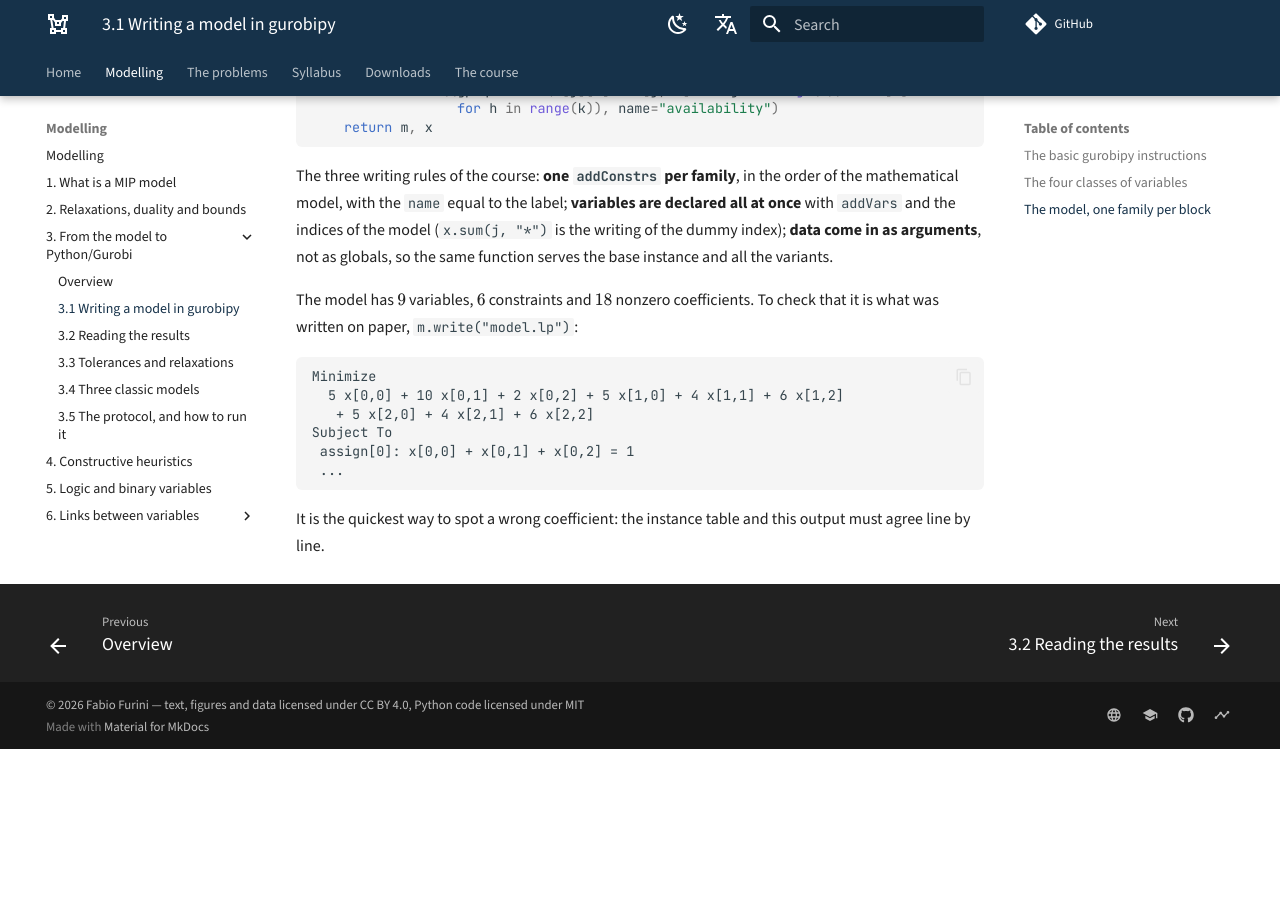
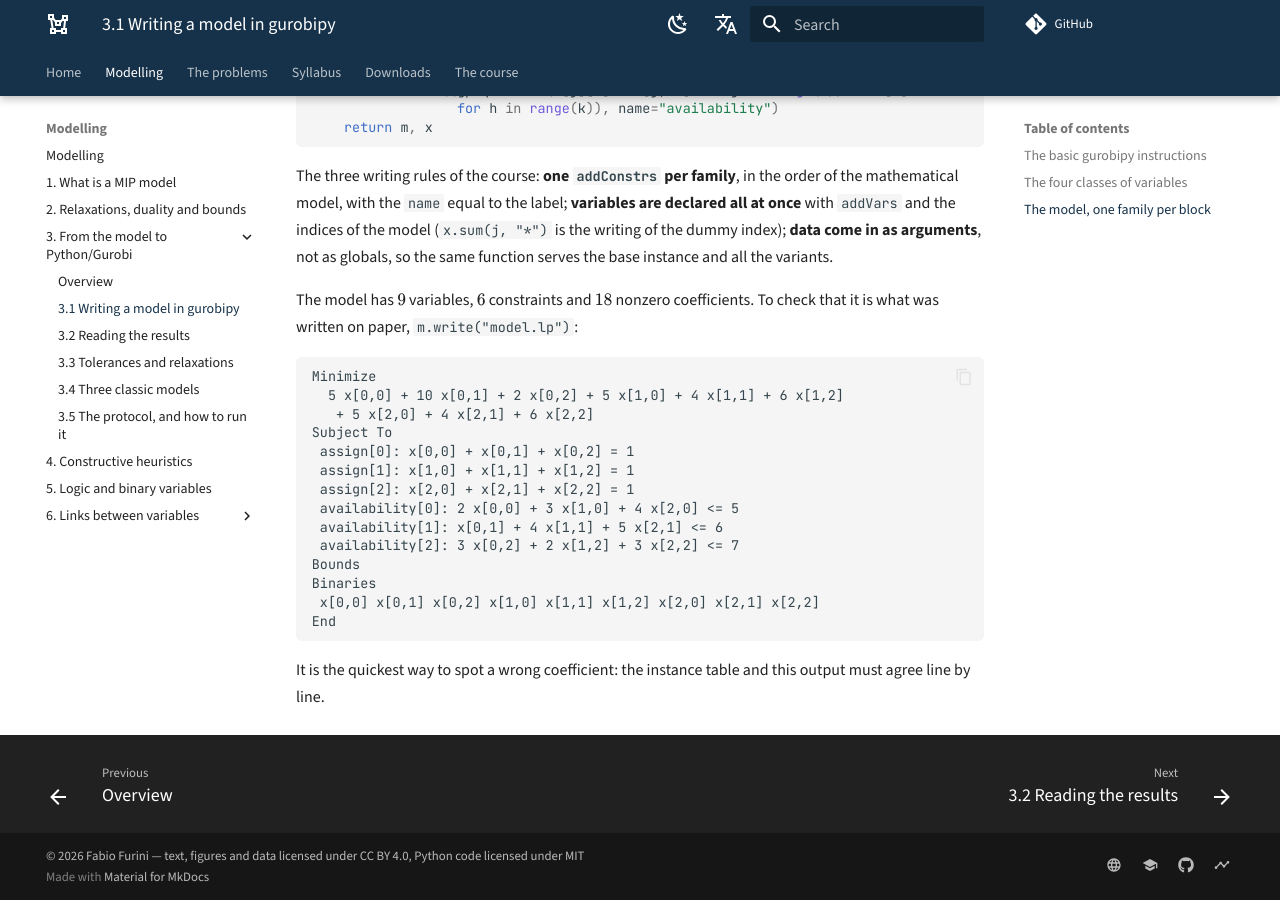
Before and after one commit to fabiofurini/mip-modelling, an MkDocs documentation site: the page built from docs/gurobipy-1.md, in a window 1280 px wide and 900 px high, scrolled down 2650 px. Built offline with MkDocs 1.6.1 and Material for MkDocs 9.7.7, drawn with Linux system fonts in a browser that asks for light colours; comment, search, counter and statistics services are not loaded; before the commit the page ends 3399 px from its top, so only the background shows below that.

Commit message:
Shows the whole model in LP format, not its first eight lines
The printout was there to check the tables of the notes against what the solver
really holds, but it stopped at eight lines and the cut fell in the middle of the
constraints: one saw the first assignment constraint and nothing else, exactly
the part to be checked. The whole model is seventeen lines, so they all fit; only
the signature stays out, since it changes at every edit and tells the reader
nothing. The notes and the page showed the same truncated version.

Co-Authored-By: Claude Opus 5 <noreply@anthropic.com>

````diff
--- a/docs/gurobipy-1.md
+++ b/docs/gurobipy-1.md
@@ -127,7 +127,15 @@ Minimize
    + 5 x[2,0] + 4 x[2,1] + 6 x[2,2]
 Subject To
  assign[0]: x[0,0] + x[0,1] + x[0,2] = 1
- ...
+ assign[1]: x[1,0] + x[1,1] + x[1,2] = 1
+ assign[2]: x[2,0] + x[2,1] + x[2,2] = 1
+ availability[0]: 2 x[0,0] + 3 x[1,0] + 4 x[2,0] <= 5
+ availability[1]: x[0,1] + 4 x[1,1] + 5 x[2,1] <= 6
+ availability[2]: 3 x[0,2] + 2 x[1,2] + 3 x[2,2] <= 7
+Bounds
+Binaries
+ x[0,0] x[0,1] x[0,2] x[1,0] x[1,1] x[1,2] x[2,0] x[2,1] x[2,2]
+End
 ```
 
 It is the quickest way to spot a wrong coefficient: the instance table and this
````
Also changed, not shown: docs/gurobipy-5.md (+5 -3 lines), 3 other files.
